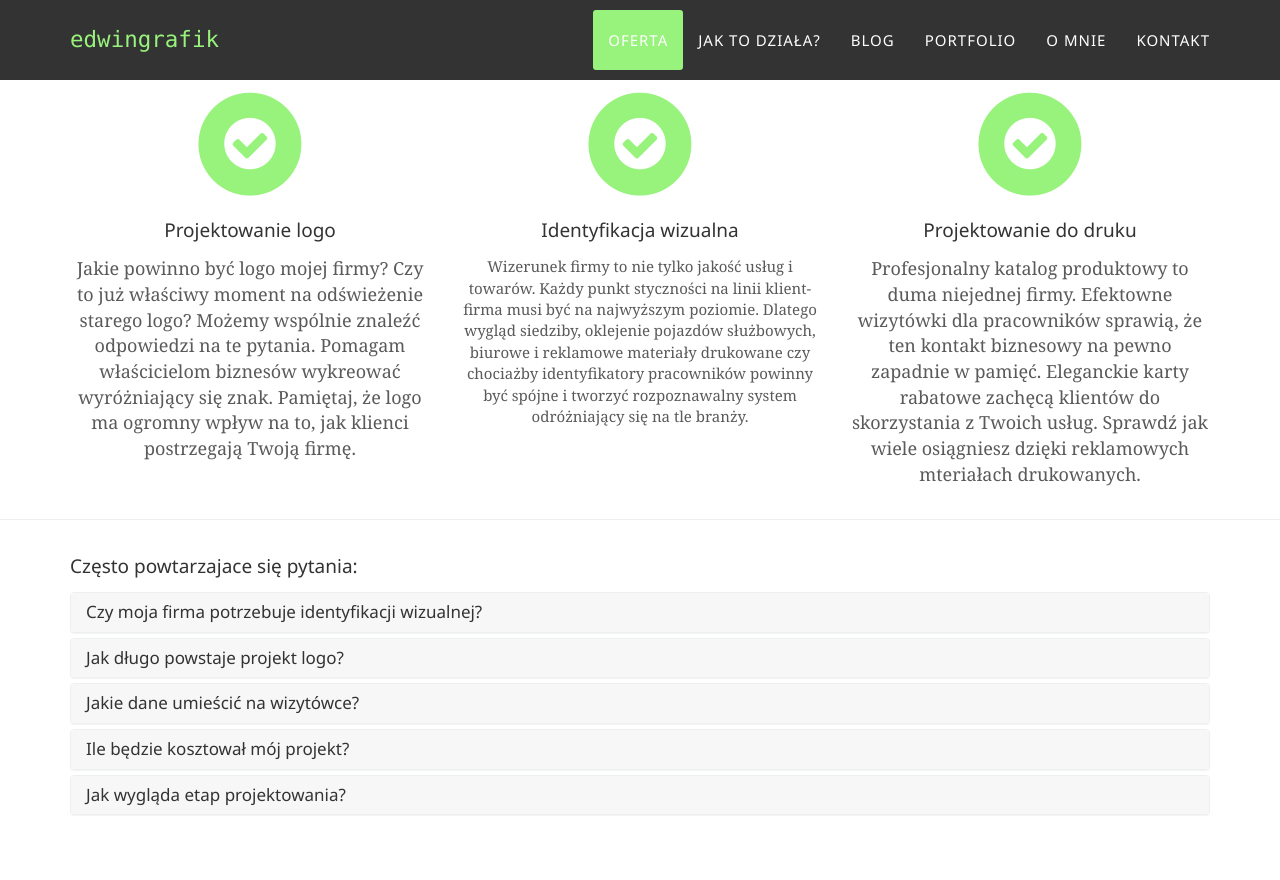
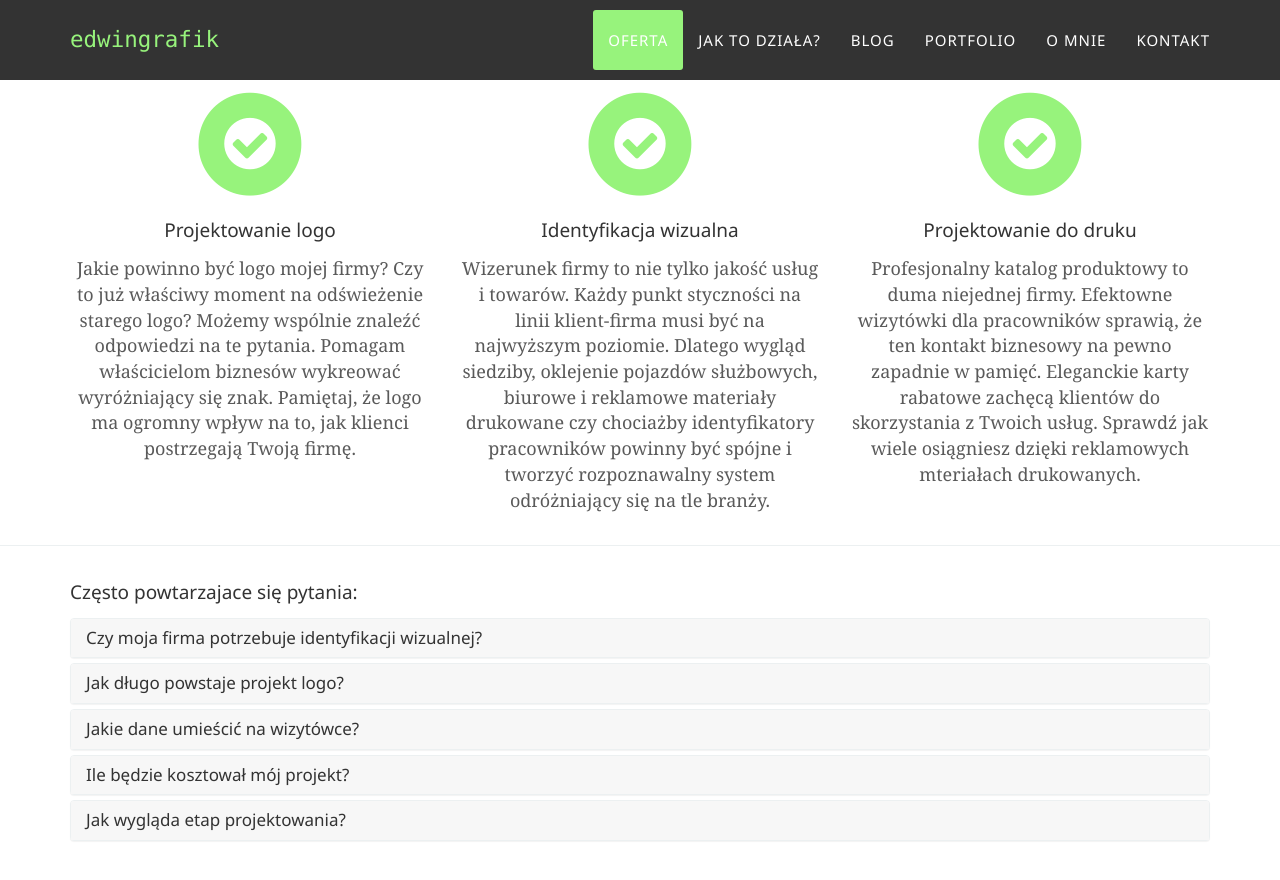
Before and after one commit to edwingrafik/edwingrafik.github.io, a Jekyll site: the page built from index.html, in a window 1280 px wide and 900 px high, scrolled down 822 px. Shown: the top 880 px of the window. Built offline with Jekyll 4.4.1, drawn with Linux system fonts in a browser that asks for light colours; some web fonts are replaced.

Commit message:
Update services.html

```diff
--- a/_includes/services.html
+++ b/_includes/services.html
@@ -21,7 +21,8 @@
                         <i class="fa fa-check-circle  fa-stack-1x fa-inverse"></i>
                     </span>
                     <h4 class="service-heading">Identyfikacja wizualna</h4>
-                    <blockquot class="text-muted">Wizerunek firmy to nie tylko jakość usług i towarów. Każdy punkt styczności na linii klient-firma musi być na najwyższym poziomie. Dlatego wygląd siedziby, oklejenie pojazdów służbowych, biurowe i reklamowe materiały drukowane czy chociażby identyfikatory pracowników powinny być spójne i tworzyć rozpoznawalny system odróżniający się na tle branży.</blockquot>
+                    <p class="text-muted">
+                    <blockquot>Wizerunek firmy to nie tylko jakość usług i towarów. Każdy punkt styczności na linii klient-firma musi być na najwyższym poziomie. Dlatego wygląd siedziby, oklejenie pojazdów służbowych, biurowe i reklamowe materiały drukowane czy chociażby identyfikatory pracowników powinny być spójne i tworzyć rozpoznawalny system odróżniający się na tle branży.</blockquot></p>
                 </div>
                 <div class="col-md-4">
                     <span class="fa-stack fa-4x">
```
